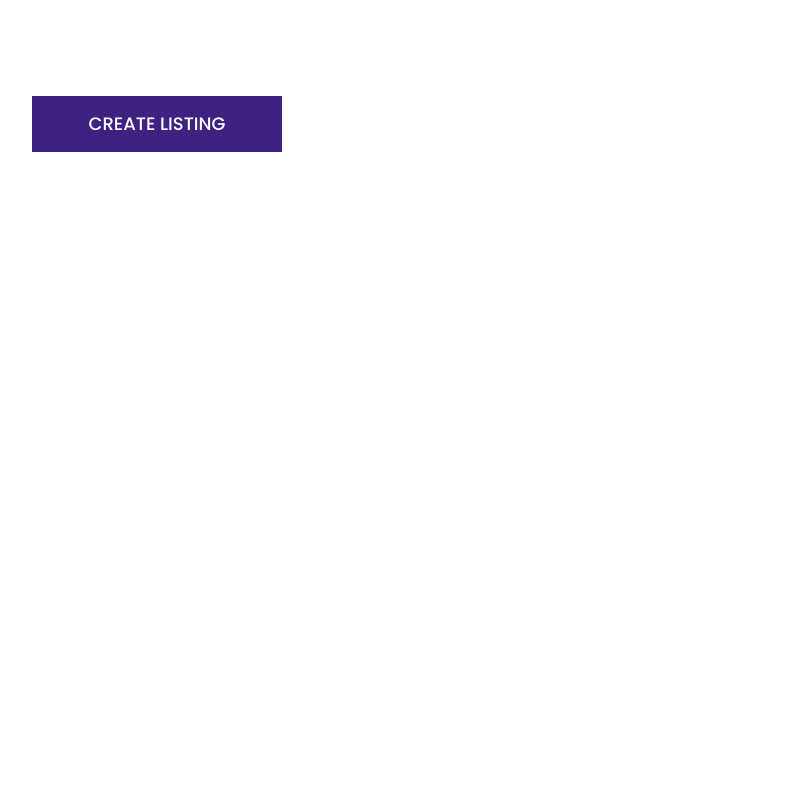
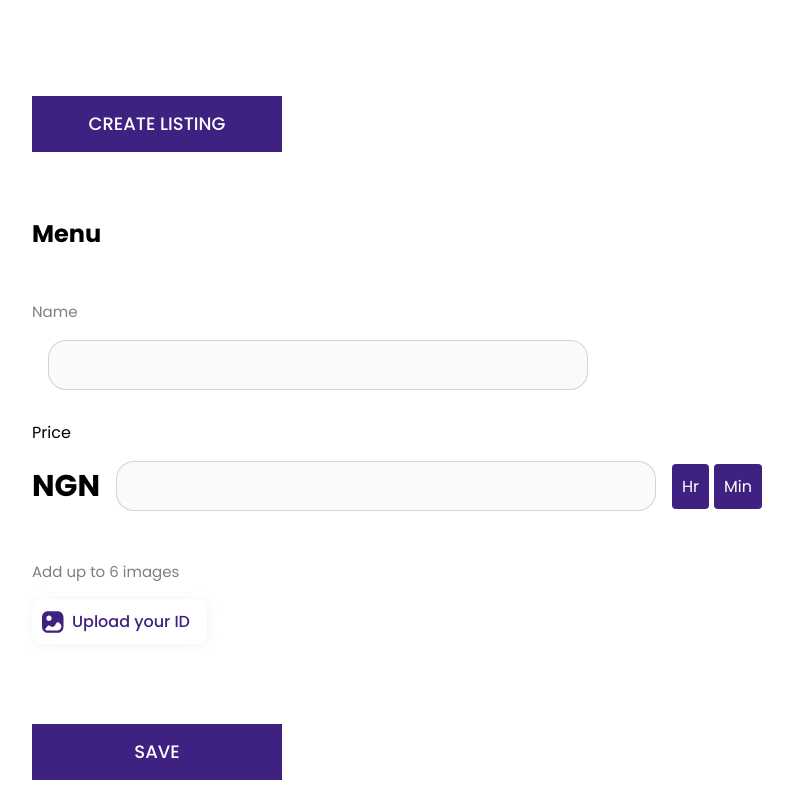
Before and after one commit to Gamehuz/pentria-web-archive, a React (Vite) app: page /create/listing in a window 1280 px wide. Shown: the part 1626-2422 px from the top of the page, without its empty margins (32-825 px from the left). Before the commit the page ends 1794 px from the top, so only its background shows below. Built offline with nearby package versions, Linux system fonts and the light colour scheme.

Commit message:
feat: menu

```diff
--- a/src/pages/CreateListing/CreateListing.jsx
+++ b/src/pages/CreateListing/CreateListing.jsx
@@ -4,6 +4,7 @@ import styles from "./CreateListing.module.scss";
 import InputField from "../../components/InputField";
 import Button from "../../components/Button";
 import NavbarAuth from "../../components/NavbarAuth";
+import Menu from "./Menu/Menu";
 
 import upload from "./assets/upload.svg"
 
@@ -127,7 +128,8 @@ const CreateListing = () => {
           </div>
 
           <Button text="create listing" />
-        </form>
+              </form>
+              <Menu />
       </div>
     </>
   );
--- /dev/null
+++ b/src/pages/CreateListing/Menu/Menu.jsx
@@ -0,0 +1,60 @@
+import { React, useRef } from "react";
+import styles from "./Menu.module.scss";
+
+import InputField from "../../../components/InputField";
+import Button from "../../../components/Button";
+
+import upload from "../assets/upload.svg";
+
+const Menu = () => {
+  const selectFile = useRef();
+
+  const handleSelectFile = (e) => {
+    selectFile.current.click();
+    setUploadID(e.target?.files[0]);
+  };
+
+  return (
+    <div className={styles.menu_container}>
+      <h2>Menu</h2>
+      <form>
+        <div className={styles.input_content}>
+          <label htmlFor="name">Name</label>
+          <InputField name="name" type="text" />
+        </div>
+
+        <div className={styles.input_content_hr}>
+          <label htmlFor="name">Price</label>
+          <div>
+            <h1>NGN</h1>
+            <InputField name="price" type="text" />
+            <div>
+              <div>Hr</div>
+              <div>Min</div>
+            </div>
+          </div>
+        </div>
+
+        <div className={styles.input_content_img}>
+          <label htmlFor="name">Add up to 6 images</label>
+          <input
+            //   onChange={handleChange}
+            //   onBlur={handleBlur}
+            type="file"
+            name="identification"
+            accept="image/*"
+            ref={selectFile}
+            hidden
+          />
+          <div className={styles.upload} onClick={handleSelectFile}>
+            <img src={upload} alt="upload" />
+            Upload your ID
+          </div>
+        </div>
+        <Button text="save"/>
+      </form>
+    </div>
+  );
+};
+
+export default Menu;
--- /dev/null
+++ b/src/pages/CreateListing/Menu/Menu.module.scss
@@ -0,0 +1,79 @@
+.menu_container {
+    margin-top: 4rem;
+
+    h2 {
+        margin-bottom: 3rem;
+    }
+
+    form {
+
+        .input_content {
+            margin-bottom: 30px;
+
+            label {
+                color: #7E7E7E;
+                font-size: 15px;
+            }
+        }
+
+        .input_content_hr {
+            div {
+                display: flex;
+                align-items: center;
+
+                h1 {
+                    margin: 0;
+                }
+
+                div {
+                    display: flex;
+                    align-items: center;
+                    gap: 5px;
+
+                    div {
+                        background: #3E2180;
+                        padding: 10px;
+                        color: #fff;
+                        border: 0;
+                        outline: 0;
+                        cursor: pointer;
+                        border-radius: 4px;
+
+                        &:hover {
+                            background-color: #3E218080;
+                            transition: 2s linear;
+                        }
+                    }
+                }
+            }
+        }
+
+                .input_content_img {
+                    margin: 2rem 0 5rem 0;
+
+                    label {
+                        color: #7E7E7E;
+                        font-size: 15px;
+                    }
+
+                    .upload {
+                        cursor: pointer;
+                        font-family: "Poppins";
+                        font-style: normal;
+                        background: #fff;
+                        width: 175px;
+                        border: 0;
+                        outline: 0;
+                        filter: drop-shadow(1px 1px 5px rgba(165, 165, 165, 0.141));
+                        padding: 10px;
+                        border-radius: 10px;
+                        display: flex;
+                        align-items: center;
+                        gap: 8px;
+                        color: #3E2180;
+                        font-weight: 500;
+                        margin: 15px 0 0 0;
+                    }
+                }
+    }
+}
```
